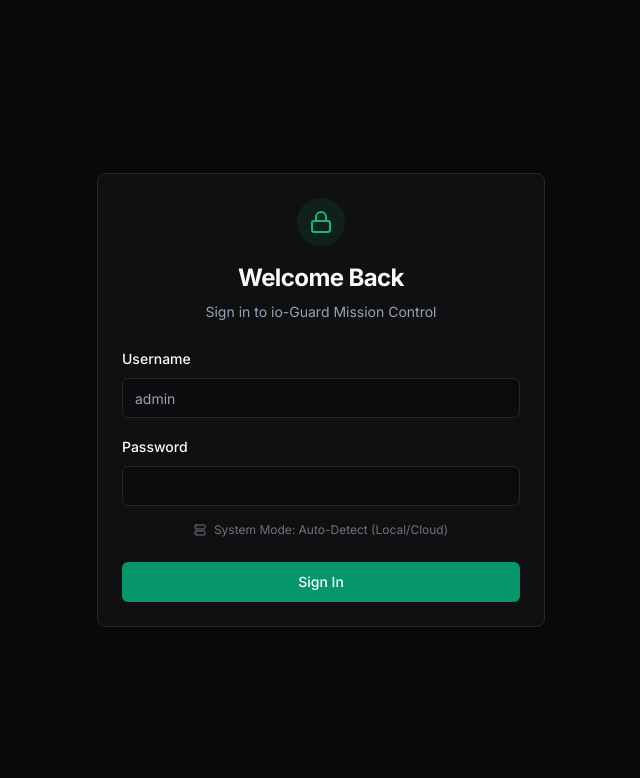
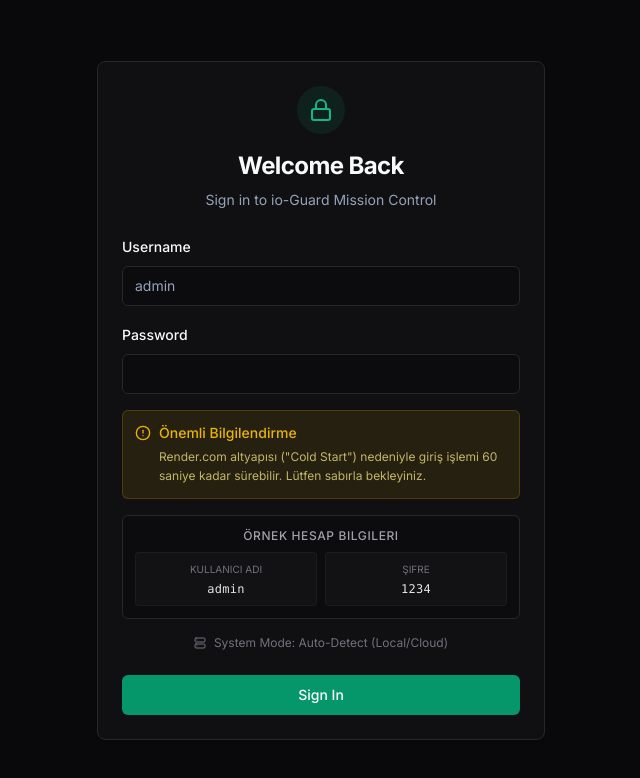
Before and after one commit to aliozen0/sentinel-io, a Next.js app in the folder frontend/: page /login in a window 1280 px wide. Shown: the top 778 px of the page, without its empty margins (319-959 px from the left). Built offline with nearby package versions, Linux system fonts and the light colour scheme; no server answers.

Commit message:
add: login page info text

```diff
--- a/frontend/app/login/page.tsx
+++ b/frontend/app/login/page.tsx
@@ -101,6 +101,34 @@
                             />
                         </div>
 
+                        <div className="mt-6 space-y-4">
+                            <div className="p-3 rounded-md bg-yellow-500/10 border border-yellow-500/20 text-sm text-yellow-400">
+                                <div className="flex items-start gap-2">
+                                    <AlertCircle className="h-4 w-4 shrink-0 mt-0.5 text-yellow-500" />
+                                    <div className="space-y-1">
+                                        <p className="font-medium text-yellow-500">Önemli Bilgilendirme</p>
+                                        <p className="text-xs leading-relaxed opacity-90 text-yellow-200/80">
+                                            Render.com altyapısı ("Cold Start") nedeniyle giriş işlemi 60 saniye kadar sürebilir. Lütfen sabırla bekleyiniz.
+                                        </p>
+                                    </div>
+                                </div>
+                            </div>
+
+                            <div className="p-3 rounded-md bg-zinc-950/50 border border-zinc-800 space-y-2">
+                                <p className="text-xs font-medium text-zinc-400 text-center uppercase tracking-wider">Örnek Hesap Bilgileri</p>
+                                <div className="grid grid-cols-2 gap-2 text-xs">
+                                    <div className="flex flex-col items-center p-2 rounded bg-zinc-900/50 border border-zinc-800/50">
+                                        <span className="text-zinc-500 text-[10px] uppercase mb-1">Kullanıcı Adı</span>
+                                        <span className="text-zinc-200 font-mono font-medium tracking-wide">admin</span>
+                                    </div>
+                                    <div className="flex flex-col items-center p-2 rounded bg-zinc-900/50 border border-zinc-800/50">
+                                        <span className="text-zinc-500 text-[10px] uppercase mb-1">Şifre</span>
+                                        <span className="text-zinc-200 font-mono font-medium tracking-wide">1234</span>
+                                    </div>
+                                </div>
+                            </div>
+                        </div>
+
                         <div className="flex items-center gap-2 text-xs text-zinc-500 mt-4 justify-center">
                             <Server className="h-3 w-3" />
                             <span>System Mode: Auto-Detect (Local/Cloud)</span>
```
